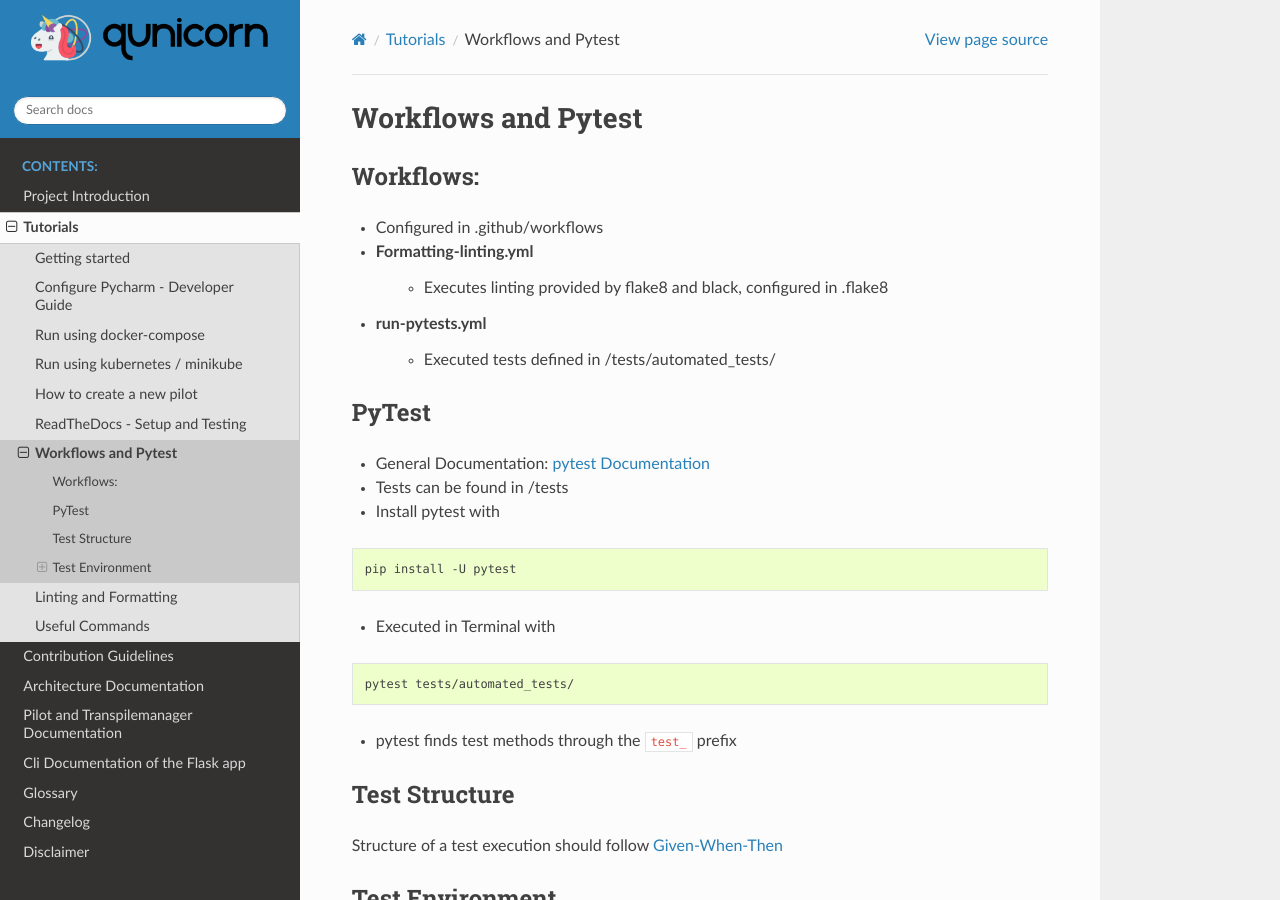
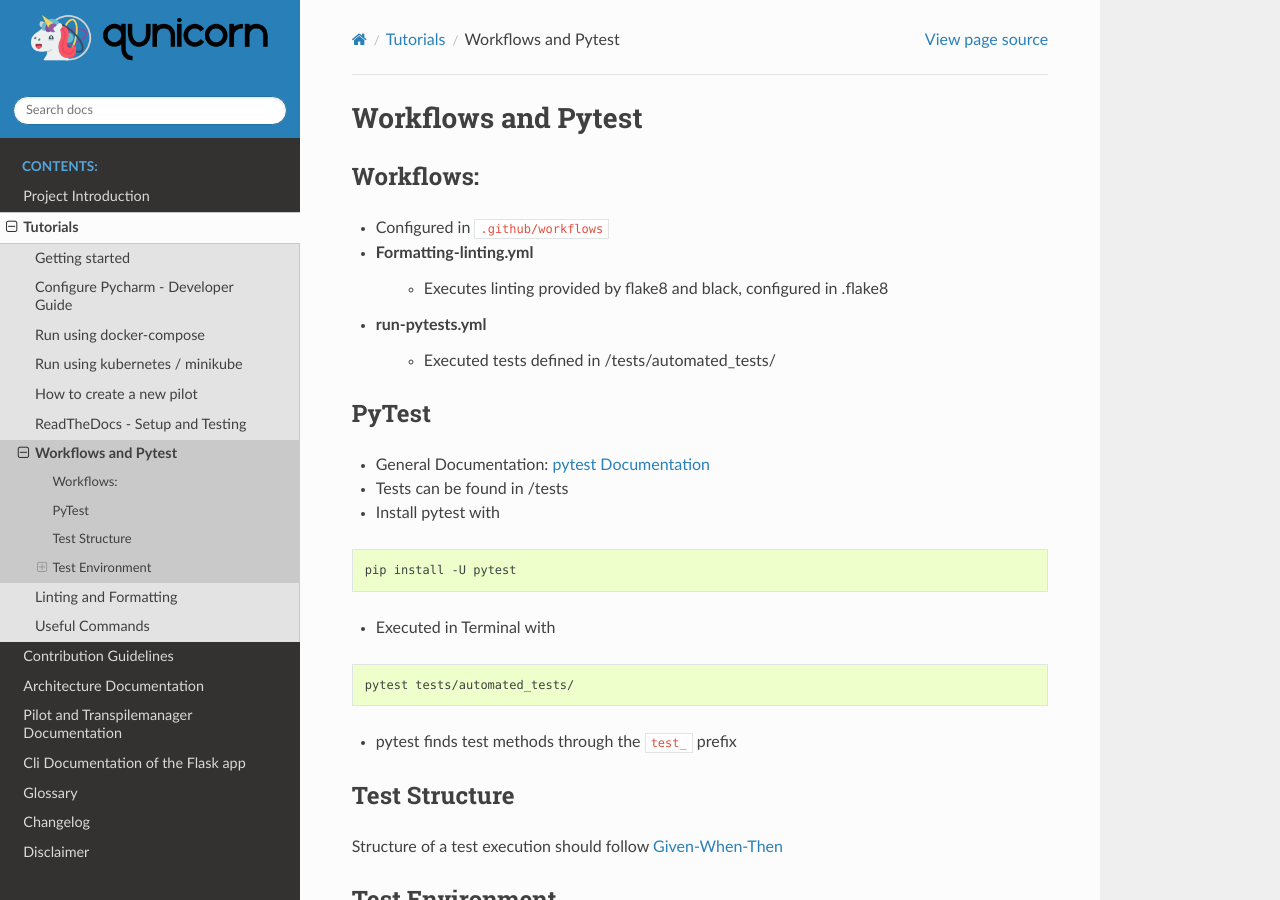
Before and after one commit to qunicorn/qunicorn-core, a Sphinx documentation site: the page built from docs/tutorials/testing.rst, in a window 1280 px wide and 900 px high. Built offline with Sphinx 7.4.7 and the Read the Docs theme 2.0.0, drawn with Linux system fonts in a browser that asks for light colours; pages that are not in the unit, such as notebooks, are missing from menus; part of the change alters nothing that is shown.

```diff
--- a/docs/tutorials/testing.rst
+++ b/docs/tutorials/testing.rst
@@ -4,7 +4,7 @@ Workflows and Pytest
 Workflows:
 ##########
 
-* Configured in .github/workflows
+* Configured in :file:`.github/workflows`
 * Formatting-linting.yml
     * Executes linting provided by flake8 and black, configured in .flake8
 * run-pytests.yml
```
